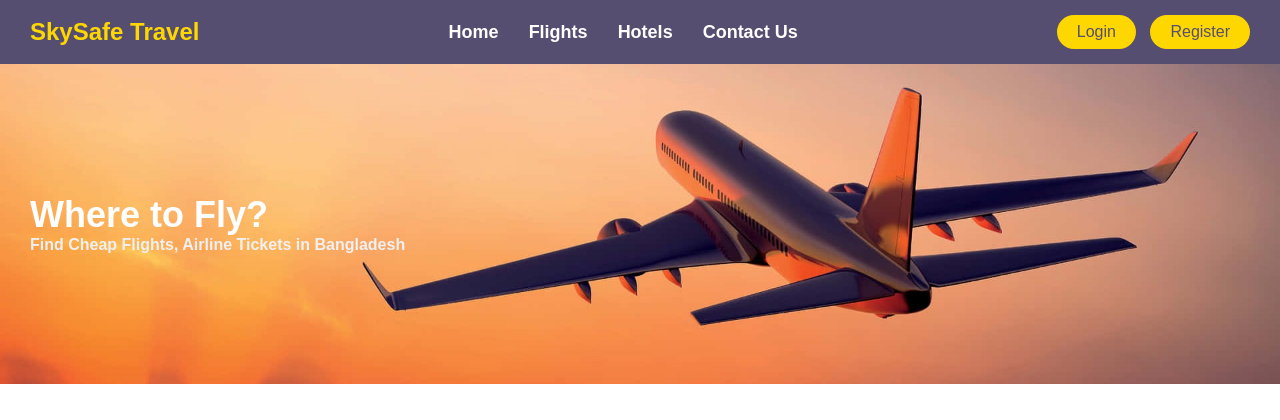
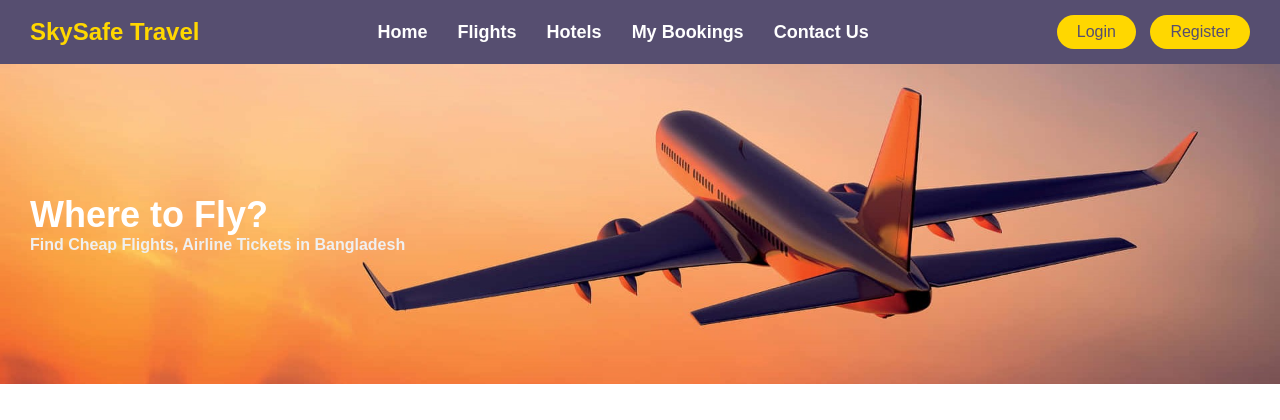
Before and after one commit to omarsadat123/CSE311L_project-Airline-Reservation-System, a PHP site: page /index.php in a window 1280 px wide. Shown: the top 420 px of the page. Run offline with PHP 8.4, Linux system fonts and the light colour scheme.

Commit message:
update navbar

```diff
--- a/navbar.php
+++ b/navbar.php
@@ -109,6 +109,7 @@ $user_name = isset($_SESSION['Name']) ? $_SESSION['Name'] : null;
     <a href="index.php" onclick="loadPage('index.php')">Home</a>
     <a href="search.php" onclick="loadPage('flights.php')">Flights</a>
     <a href="hotels.php" onclick="loadPage('hotels.php')">Hotels</a>
+    <a href="my-bookings.php" onclick="loadPage('my-bookings.php')">My Bookings</a>
     <a href="contact.php" onclick="loadPage('contact.php')">Contact Us</a>
 </div>
     <!-- Login/Logout and Signup Buttons -->
```
